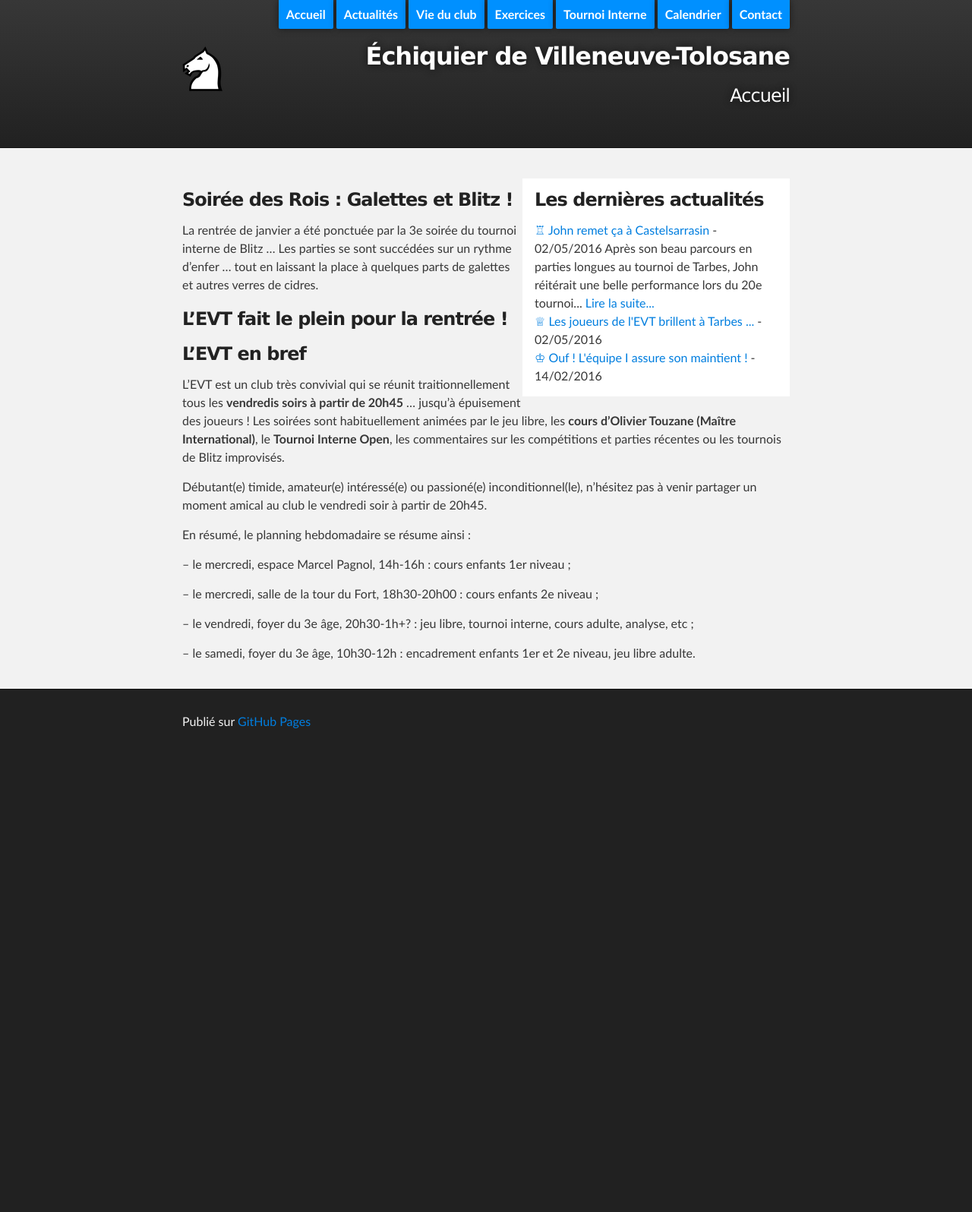
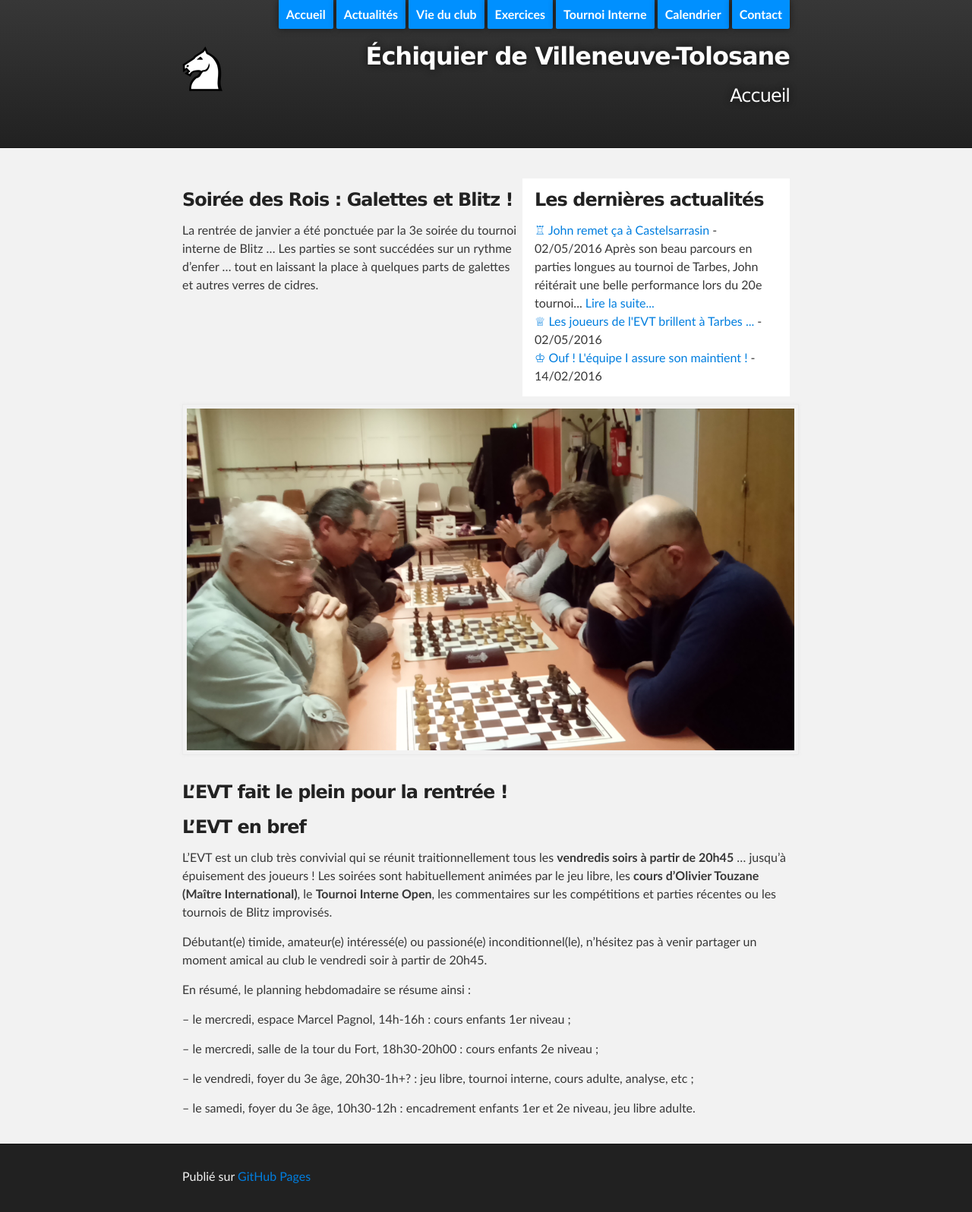
Before and after one commit to echiquier-villeneuve-tolosane/echiquier-villeneuve-tolosane.github.io, a Jekyll site: the page built from index.md, in a window 1280 px wide. Shown: the whole page at 76% size. Built offline with Jekyll 4.4.1, drawn with Linux system fonts in a browser that asks for light colours; nearby versions of some CDN libraries; before the commit the page ends 997 px from its top, so only the background shows below that.

Commit message:
Updated index.md

```diff
--- a/index.md
+++ b/index.md
@@ -9,7 +9,7 @@ published: true
 
 La rentrée de janvier a été ponctuée par la 3e soirée du tournoi interne de Blitz ... Les parties se sont succédées sur un rythme d'enfer ... tout en laissant la place à quelques parts de galettes et autres verres de cidres.
 
-
+![]({{site.baseurl}}/../photos/2017_Blitz1.JPG)
 
 ### L'EVT fait le plein pour la rentrée ! ###
 
```
